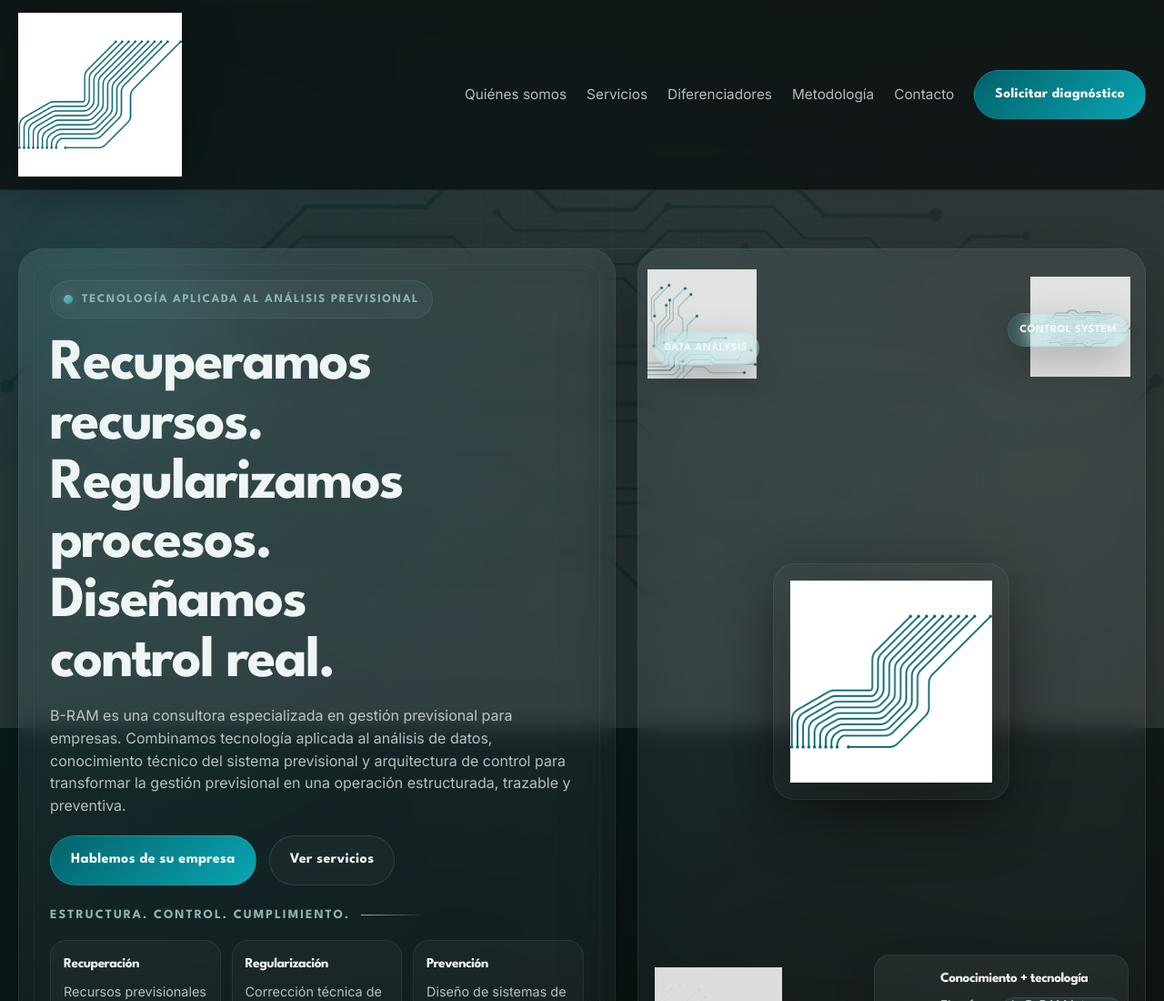
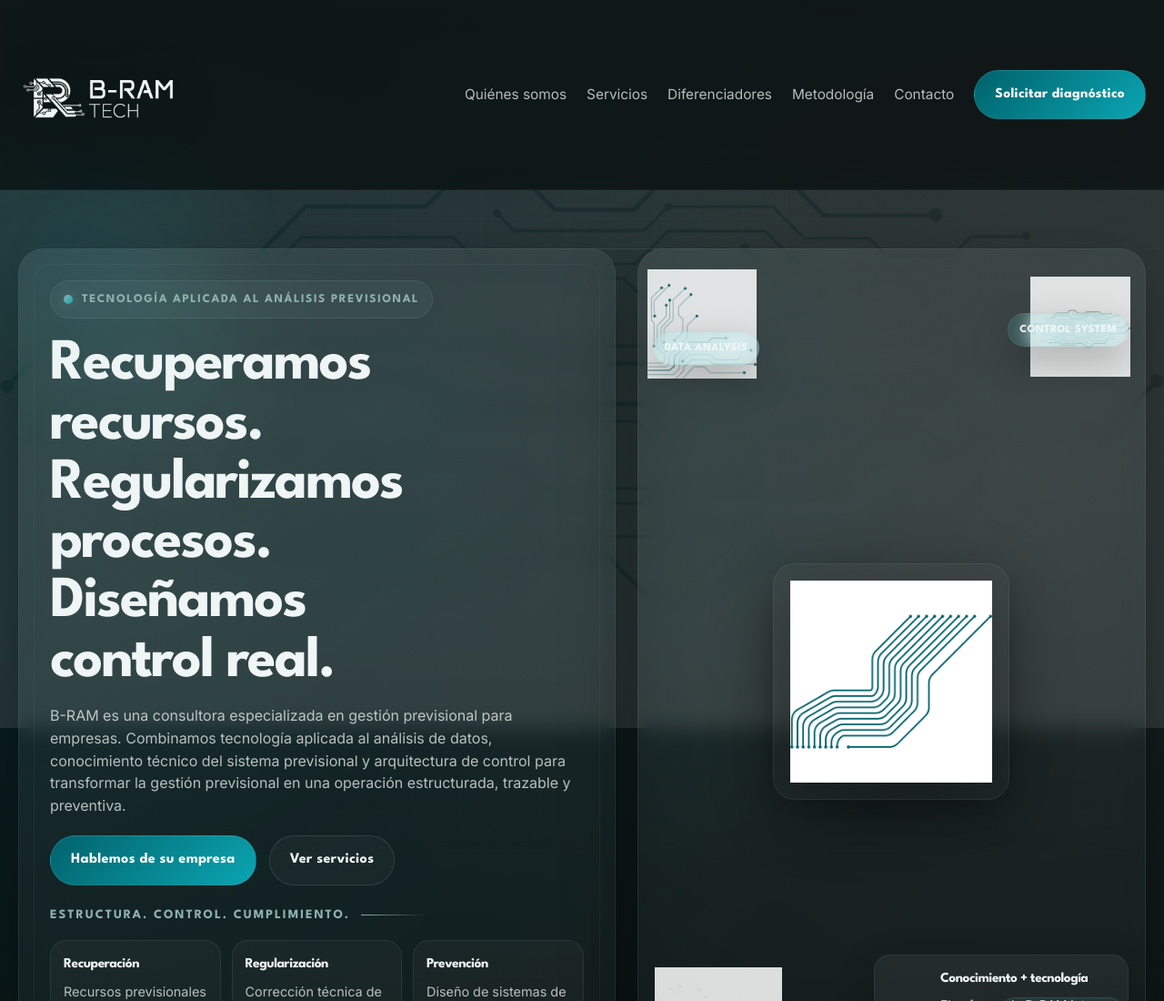
Before and after one commit to bramcontrol-boop/paginawebb-ram, a plain HTML site: page index.html in a window 1280 px wide. Shown: the top 1100 px of the page at 91% size. Drawn offline with Linux system fonts and the light colour scheme.

Commit message:
Update index.html logo

```diff
--- a/index.html
+++ b/index.html
@@ -29,7 +29,7 @@
   <nav class="nav">
     <div class="container nav-inner">
       <a class="brand" href="#inicio" aria-label="B-RAM TECH">
-        <img src="11.png" alt="B-RAM TECH" class="brand-logo" />
+        <img src="logo-b-ram-white.png" alt="B-RAM TECH" class="brand-logo" />
       </a>
 
       <button
```
